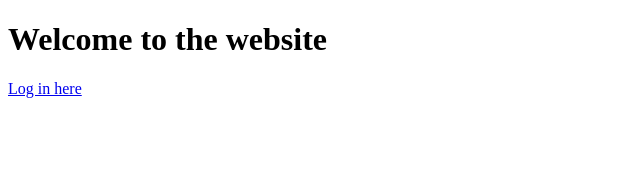
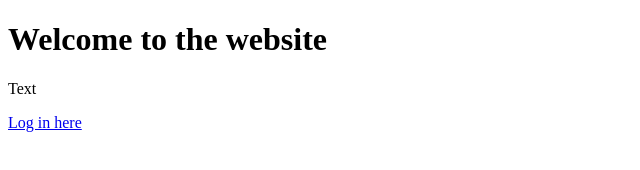
Before and after one commit to gbirrielg/CMSC-447-Group-Project, a plain HTML site: page index.html in a window 1280 px wide. Shown: the whole page, without its empty margins (0-640 px from the left). Drawn offline with Linux system fonts and the light colour scheme.

Commit message:
Update index.html

```diff
--- a/index.html
+++ b/index.html
@@ -7,6 +7,7 @@
     <header>
       <h1>Welcome to the website</h1>
     </header>
+    <p>Text</p>
     <a href='HTML_Pages/loginPage.html'>Log in here</a>
   </body>
 </html>
```
